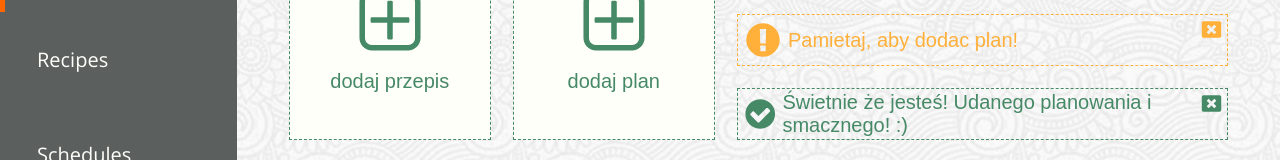
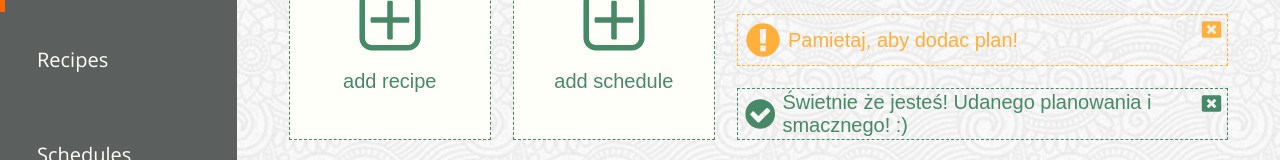
Before and after one commit to FilipMaciejowski/food-plan, a React app: page /#/foodplan/dashboard in a window 1280 px wide. Shown: the part 183-343 px from the top of the page. Built offline with nearby package versions, Linux system fonts and the light colour scheme; data requests are answered from the project's data file.

Commit message:
buttons carousel edited

```diff
--- a/database/db.json
+++ b/database/db.json
@@ -2,41 +2,172 @@
   "user": {
     "name": "aaa"
   },
-  "recipes": [
-    {
-      "id": 1,
-      "name": "Zupa pomidorowa",
-      "description": "Pyszna zupa pomidorowa z całych pomidorów.",
-      "steps": ["Wlej wodę do garnka"],
-      "ingredients": ["Pomidory"]
-    }
-  ],
+  "recipes": [],
   "schedules": [
     {
       "id": 1,
       "name": "Wegetariański tydzień",
       "description": "Długi opis tygodnia bez mięsa.",
       "weekNumber": 9,
-      "monday": [1, 2, 3, 4, 5],
-      "tuesday": [1, 2, 3, 4, 5],
-      "wednesday": [1, 2, 3, 4, 5],
-      "thrusday": [1, 2, 3, 4, 5],
-      "friday": [1, 2, 3, 4, 5],
-      "satruday": [1, 2, 3, 4, 5],
-      "sunday": [1, 2, 3, 4, 5]
+      "monday": [
+        1,
+        2,
+        3,
+        4,
+        5
+      ],
+      "tuesday": [
+        1,
+        2,
+        3,
+        4,
+        5
+      ],
+      "wednesday": [
+        1,
+        2,
+        3,
+        4,
+        5
+      ],
+      "thrusday": [
+        1,
+        2,
+        3,
+        4,
+        5
+      ],
+      "friday": [
+        1,
+        2,
+        3,
+        4,
+        5
+      ],
+      "satruday": [
+        1,
+        2,
+        3,
+        4,
+        5
+      ],
+      "sunday": [
+        1,
+        2,
+        3,
+        4,
+        5
+      ]
     },
     {
       "id": 2,
       "name": "Wegetariański tydzień",
       "description": "Długi opis tygodnia bez mięsa.",
       "weekNumber": 10,
-      "monday": [1, 2, 3, 4, 5],
-      "tuesday": [1, 2, 3, 4, 5],
-      "wednesday": [1, 2, 3, 4, 5],
-      "thrusday": [1, 2, 3, 4, 5],
-      "friday": [1, 2, 3, 4, 5],
-      "satruday": [1, 2, 3, 4, 5],
-      "sunday": [1, 2, 3, 4, 5]
+      "monday": [
+        1,
+        2,
+        3,
+        4,
+        5
+      ],
+      "tuesday": [
+        1,
+        2,
+        3,
+        4,
+        5
+      ],
+      "wednesday": [
+        1,
+        2,
+        3,
+        4,
+        5
+      ],
+      "thrusday": [
+        1,
+        2,
+        3,
+        4,
+        5
+      ],
+      "friday": [
+        1,
+        2,
+        3,
+        4,
+        5
+      ],
+      "satruday": [
+        1,
+        2,
+        3,
+        4,
+        5
+      ],
+      "sunday": [
+        1,
+        2,
+        3,
+        4,
+        5
+      ]
+    },
+    {
+      "name": "dddd",
+      "description": "dddd",
+      "weekNumber": "9",
+      "monday": [
+        "vdsd",
+        "vdsd",
+        "vdsd",
+        "vdsd",
+        "vdsd"
+      ],
+      "tuesday": [
+        "vdsd",
+        "vdsd",
+        "vdsd",
+        "vdsd",
+        "vdsd"
+      ],
+      "wednesday": [
+        "vdsd",
+        "vdsd",
+        "vdsd",
+        "vdsd",
+        "vdsd"
+      ],
+      "thrusday": [
+        "vdsd",
+        "vdsd",
+        "vdsd",
+        "vdsd",
+        "vdsd"
+      ],
+      "friday": [
+        "vdsd",
+        "vdsd",
+        "vdsd",
+        "vdsd",
+        "vdsd"
+      ],
+      "saturday": [
+        "vdsd",
+        "vdsd",
+        "vdsd",
+        "vdsd",
+        "vdsd"
+      ],
+      "sunday": [
+        "vdsd",
+        "vdsd",
+        "vdsd",
+        "vdsd",
+        "vdsd"
+      ],
+      "id": 3
     }
   ]
 }
--- a/src/js/components/layout/MainView/Dashboard/DashboardContent/WidgetsAdd/index.js
+++ b/src/js/components/layout/MainView/Dashboard/DashboardContent/WidgetsAdd/index.js
@@ -31,7 +31,7 @@ class WidgetsAdd extends React.Component {
                 </g>
               </svg>
               <div className="widget__text">
-                <p>dodaj przepis</p>
+                <p>add recipe</p>
               </div>
             </div>
           </div>
@@ -62,7 +62,7 @@ class WidgetsAdd extends React.Component {
                 </g>
               </svg>
               <div className="widget__text">
-                <p>dodaj plan</p>
+                <p>add schedule</p>
               </div>
             </div>
           </div>
--- a/src/scss/components/_landingpage.scss
+++ b/src/scss/components/_landingpage.scss
@@ -241,11 +241,13 @@
     top: 50%;
     left: 2%;
     transform: translateY(-75%);
+    outline: none;
   }
   .carousel__next-button {
     top: 50%;
     right: 2%;
     transform: translateY(-75%);
+    outline: none;
   }
   .carousel__slider {
     max-height: 100%;
```
Also changed, not shown: 4 other files.
